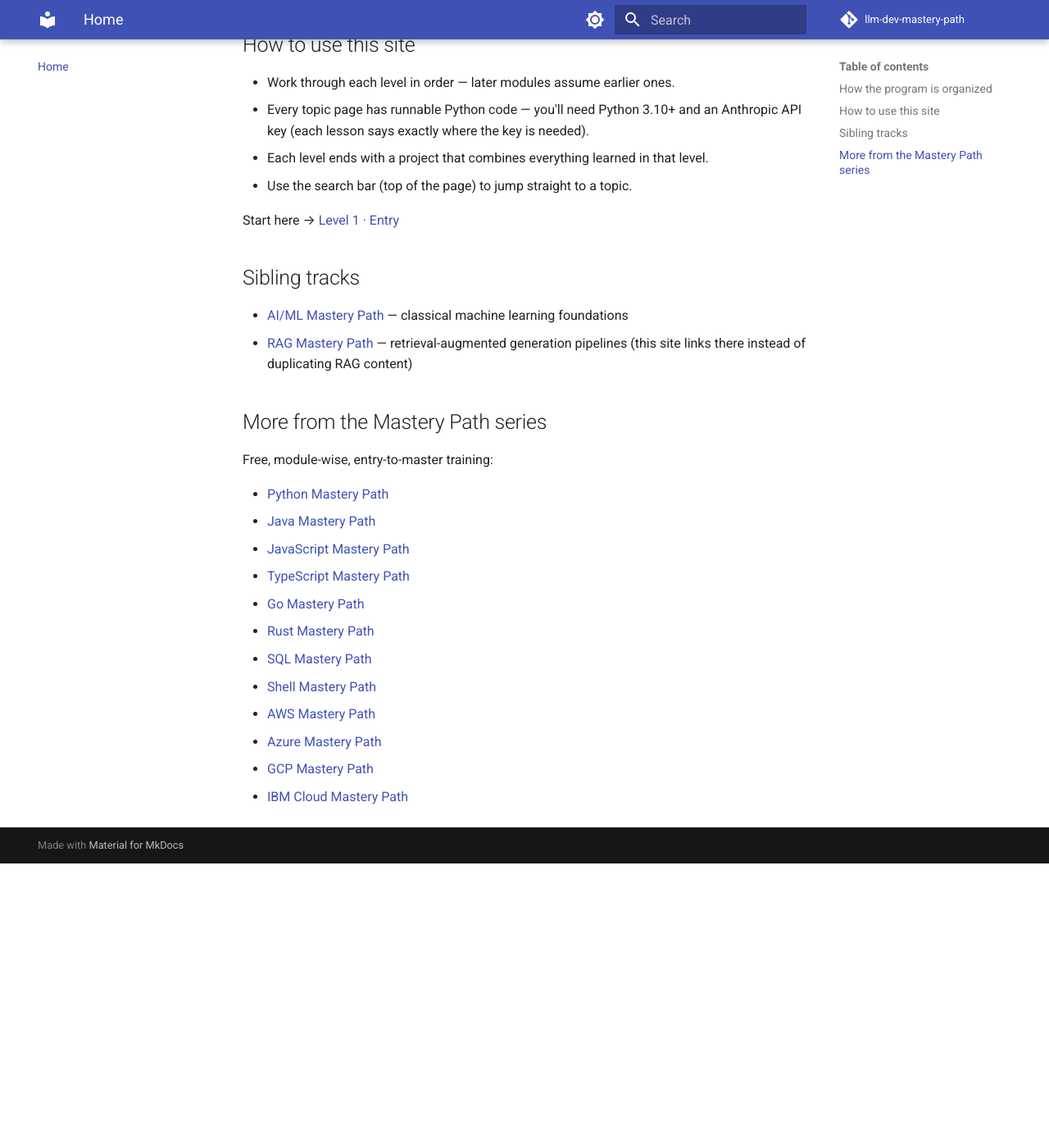
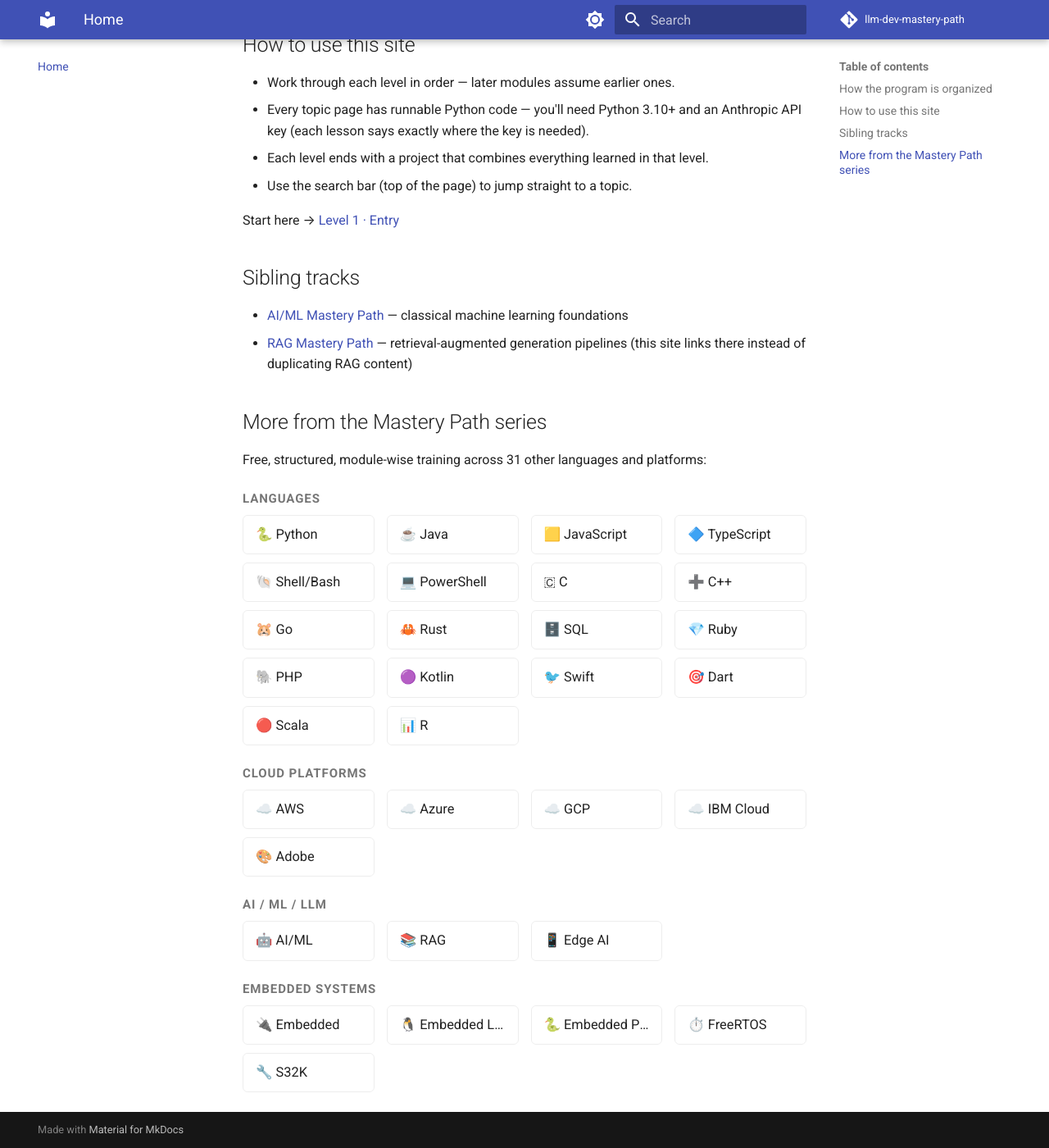
Before and after one commit to SIGILIPELLI/llm-dev-mastery-path, an MkDocs documentation site: the page built from docs/index.md, in a window 1280 px wide and 1400 px high, scrolled down 843 px. Shown: the whole window at 82% size. Built offline with MkDocs 1.6.1 and Material for MkDocs 9.7.7, drawn with Linux system fonts in a browser that asks for light colours; comment, search, counter and statistics services are not loaded; before the commit the page ends 1896 px from its top, so only the background shows below that.

Commit message:
Update cross-links: multi-column grid across all Mastery Path sites
Co-Authored-By: Claude Sonnet 5 <noreply@anthropic.com>

```diff
--- a/docs/index.md
+++ b/docs/index.md
@@ -37,17 +37,50 @@ Start here → [Level 1 · Entry](level-1/index.md)
 
 ## More from the Mastery Path series
 
-Free, module-wise, entry-to-master training:
+Free, structured, module-wise training across 31 other languages and platforms:
 
-- [Python Mastery Path](https://sigilipelli.github.io/python-mastery-path/)
-- [Java Mastery Path](https://sigilipelli.github.io/java-mastery-path/)
-- [JavaScript Mastery Path](https://sigilipelli.github.io/javascript-mastery-path/)
-- [TypeScript Mastery Path](https://sigilipelli.github.io/typescript-mastery-path/)
-- [Go Mastery Path](https://sigilipelli.github.io/go-mastery-path/)
-- [Rust Mastery Path](https://sigilipelli.github.io/rust-mastery-path/)
-- [SQL Mastery Path](https://sigilipelli.github.io/sql-mastery-path/)
-- [Shell Mastery Path](https://sigilipelli.github.io/shell-mastery-path/)
-- [AWS Mastery Path](https://sigilipelli.github.io/aws-mastery-path/)
-- [Azure Mastery Path](https://sigilipelli.github.io/azure-mastery-path/)
-- [GCP Mastery Path](https://sigilipelli.github.io/gcp-mastery-path/)
-- [IBM Cloud Mastery Path](https://sigilipelli.github.io/ibm-cloud-mastery-path/)
+<div class="mastery-grid-wrap">
+<p class="mastery-grid-category">Languages</p>
+<div class="mastery-grid">
+  <a href="https://sigilipelli.github.io/python-mastery-path/">🐍 Python</a>
+  <a href="https://sigilipelli.github.io/java-mastery-path/">☕ Java</a>
+  <a href="https://sigilipelli.github.io/javascript-mastery-path/">🟨 JavaScript</a>
+  <a href="https://sigilipelli.github.io/typescript-mastery-path/">🔷 TypeScript</a>
+  <a href="https://sigilipelli.github.io/shell-mastery-path/">🐚 Shell/Bash</a>
+  <a href="https://sigilipelli.github.io/powershell-mastery-path/">💻 PowerShell</a>
+  <a href="https://sigilipelli.github.io/c-mastery-path/">🇨 C</a>
+  <a href="https://sigilipelli.github.io/cpp-mastery-path/">➕ C++</a>
+  <a href="https://sigilipelli.github.io/go-mastery-path/">🐹 Go</a>
+  <a href="https://sigilipelli.github.io/rust-mastery-path/">🦀 Rust</a>
+  <a href="https://sigilipelli.github.io/sql-mastery-path/">🗄️ SQL</a>
+  <a href="https://sigilipelli.github.io/ruby-mastery-path/">💎 Ruby</a>
+  <a href="https://sigilipelli.github.io/php-mastery-path/">🐘 PHP</a>
+  <a href="https://sigilipelli.github.io/kotlin-mastery-path/">🟣 Kotlin</a>
+  <a href="https://sigilipelli.github.io/swift-mastery-path/">🐦 Swift</a>
+  <a href="https://sigilipelli.github.io/dart-mastery-path/">🎯 Dart</a>
+  <a href="https://sigilipelli.github.io/scala-mastery-path/">🔴 Scala</a>
+  <a href="https://sigilipelli.github.io/r-mastery-path/">📊 R</a>
+</div>
+<p class="mastery-grid-category">Cloud Platforms</p>
+<div class="mastery-grid">
+  <a href="https://sigilipelli.github.io/aws-mastery-path/">☁️ AWS</a>
+  <a href="https://sigilipelli.github.io/azure-mastery-path/">☁️ Azure</a>
+  <a href="https://sigilipelli.github.io/gcp-mastery-path/">☁️ GCP</a>
+  <a href="https://sigilipelli.github.io/ibm-cloud-mastery-path/">☁️ IBM Cloud</a>
+  <a href="https://sigilipelli.github.io/adobe-mastery-path/">🎨 Adobe</a>
+</div>
+<p class="mastery-grid-category">AI / ML / LLM</p>
+<div class="mastery-grid">
+  <a href="https://sigilipelli.github.io/ai-ml-mastery-path/">🤖 AI/ML</a>
+  <a href="https://sigilipelli.github.io/rag-mastery-path/">📚 RAG</a>
+  <a href="https://sigilipelli.github.io/edge-ai-mastery-path/">📱 Edge AI</a>
+</div>
+<p class="mastery-grid-category">Embedded Systems</p>
+<div class="mastery-grid">
+  <a href="https://sigilipelli.github.io/embedded-mastery-path/">🔌 Embedded</a>
+  <a href="https://sigilipelli.github.io/embedded-linux-mastery-path/">🐧 Embedded Linux</a>
+  <a href="https://sigilipelli.github.io/embedded-python-mastery-path/">🐍 Embedded Python</a>
+  <a href="https://sigilipelli.github.io/freertos-mastery-path/">⏱️ FreeRTOS</a>
+  <a href="https://sigilipelli.github.io/s32k-mastery-path/">🔧 S32K</a>
+</div>
+</div>
--- a/docs/stylesheets/extra.css
+++ b/docs/stylesheets/extra.css
@@ -11,3 +11,40 @@
   background: var(--md-primary-fg-color);
   color: var(--md-primary-bg-color);
 }
+
+/* mastery-grid cross-link styles */
+.mastery-grid-category {
+  font-weight: 600;
+  margin-top: 1.1rem;
+  margin-bottom: 0.4rem;
+  font-size: 0.75rem;
+  text-transform: uppercase;
+  letter-spacing: 0.06em;
+  color: var(--md-default-fg-color--light);
+}
+
+.mastery-grid {
+  display: grid;
+  grid-template-columns: repeat(auto-fill, minmax(160px, 1fr));
+  gap: 0.5rem 0.75rem;
+  margin: 0 0 1rem;
+}
+
+.mastery-grid a {
+  display: block;
+  padding: 0.5rem 0.75rem;
+  border: 1px solid var(--md-default-fg-color--lightest);
+  border-radius: 0.3rem;
+  text-decoration: none !important;
+  color: var(--md-default-fg-color) !important;
+  font-size: 0.82rem;
+  white-space: nowrap;
+  overflow: hidden;
+  text-overflow: ellipsis;
+  transition: background-color 0.15s ease, border-color 0.15s ease;
+}
+
+.mastery-grid a:hover {
+  background-color: var(--md-accent-fg-color--transparent);
+  border-color: var(--md-accent-fg-color);
+}
```
